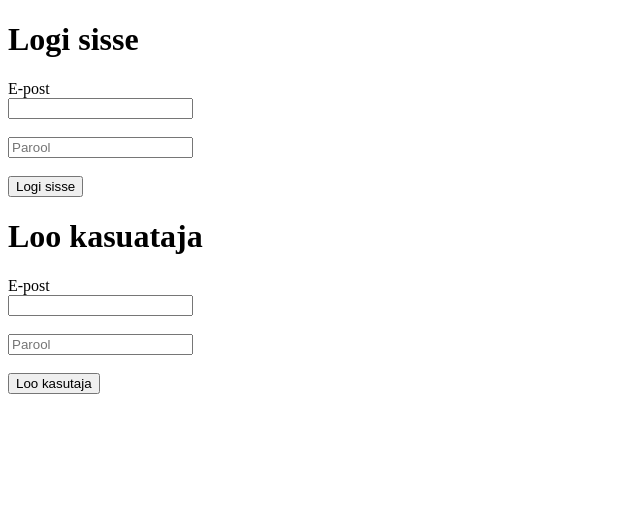
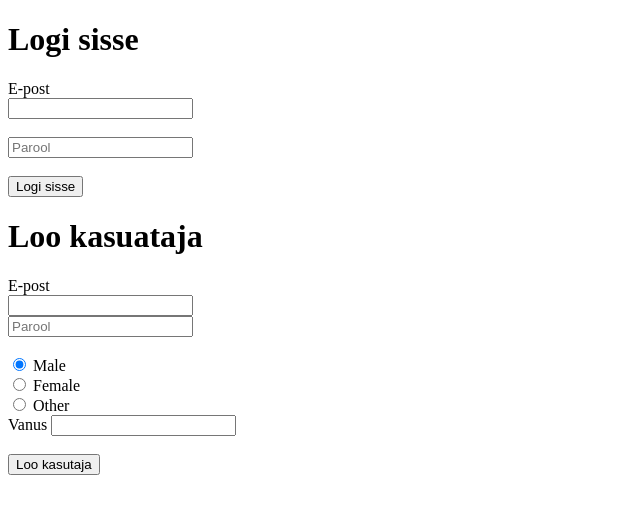
Before and after one commit to veebiprogrammeerimine-2016s/1.kodutoo-I-ruhm, a PHP site: page /login.php in a window 1280 px wide. Shown: the top 514 px of the page, without its empty margins (0-640 px from the left). Run offline with PHP 8.4, Linux system fonts and the light colour scheme.

Commit message:
lisatud vanus ning sugu

```diff
--- a/login.php
+++ b/login.php
@@ -5,10 +5,14 @@
 	//echo "<br>";
 	//var_dump($_POST);
 
+
+	//Muutujad
+
 	$signupEmailError = "";
-
 	$signupPasswordError = "";
-
+	$signupEmail = "";
+	$genderError = "";
+	$signupAgeError = "";
 	//($_POST["signupEmail"])
 	// on üldse olemas selline muutuja
 
@@ -20,6 +24,10 @@
 
 			$signupEmailError = "See väli on kohustuslik";
 
+		} else{
+
+			//email on õige
+			$signupEmail = $_POST["signupEmail"];
 		}
 
 	}
@@ -29,7 +37,7 @@
 
 			if( empty($_POST["signupPassword"])){
 
-				$signupPasswordError = "Parool on kohustuslik";
+				$signupPasswordError = "Parool peab olema vähemalt 8 tähemärki pikk!";
 
 			}else{
 
@@ -44,8 +52,37 @@
 
 			}
 		}
+	$gender = "male";
+	// KUI Tühi
+	// $gender = "";
 
+	if ( isset ( $_POST["gender"] ) ) {
 
+		if ( empty ( $_POST["gender"] ) ) {
+
+			$genderError = "See väli on kohustuslik!";
+
+		} else {
+
+			$gender = $_POST["gender"];
+		}
+	}
+
+	if(isset($_POST["signupAge"])){
+
+			if ( empty($_POST["signupAge"])){
+
+				$signupAgeError = "Vanuse sisestamine on kohustuslik";
+
+			} else {
+				//Miinimumvanus peab olema vähemalt 16 aastat
+
+				if($_POST["signupAge"] < 16 ) {
+
+					$signupAgeError = "Registreerumiseks peate olema vähemalt 16 aastat vana";
+				}
+		}
+	}
 ?>
 
 
@@ -80,11 +117,34 @@
 		<label>E-post</label>
 		<br>
 
-		<input name="signupEmail" type="text"> <?php echo $signupEmailError; ?>
+		<input name="signupEmail" type="email" value="<?php echo $signupEmail;?>"
 		<br><br>
 
 		<input type="password" name="signupPassword" placeholder="Parool"> <?php echo $signupPasswordError; ?>
 		<br><br>
+		<?php if($gender == "male") { ?>
+				<input type="radio" name="gender" value="male" checked> Male<br>
+			 <?php } else { ?>
+				<input type="radio" name="gender" value="male" > Male<br>
+			 <?php } ?>
+
+			 <?php if($gender == "female") { ?>
+				<input type="radio" name="gender" value="female" checked> Female<br>
+			 <?php } else { ?>
+				<input type="radio" name="gender" value="female" > Female<br>
+			 <?php } ?>
+
+			 <?php if($gender == "other") { ?>
+				<input type="radio" name="gender" value="other" checked> Other<br>
+			 <?php } else { ?>
+				<input type="radio" name="gender" value="other" > Other<br>
+			 <?php } ?>
+
+		<label>Vanus
+			<input name="signupAge" type="number">
+			<?php echo $signupAgeError; ?>
+			<br><br>
+
 
 		<input type="submit" value="Loo kasutaja">
 
```
